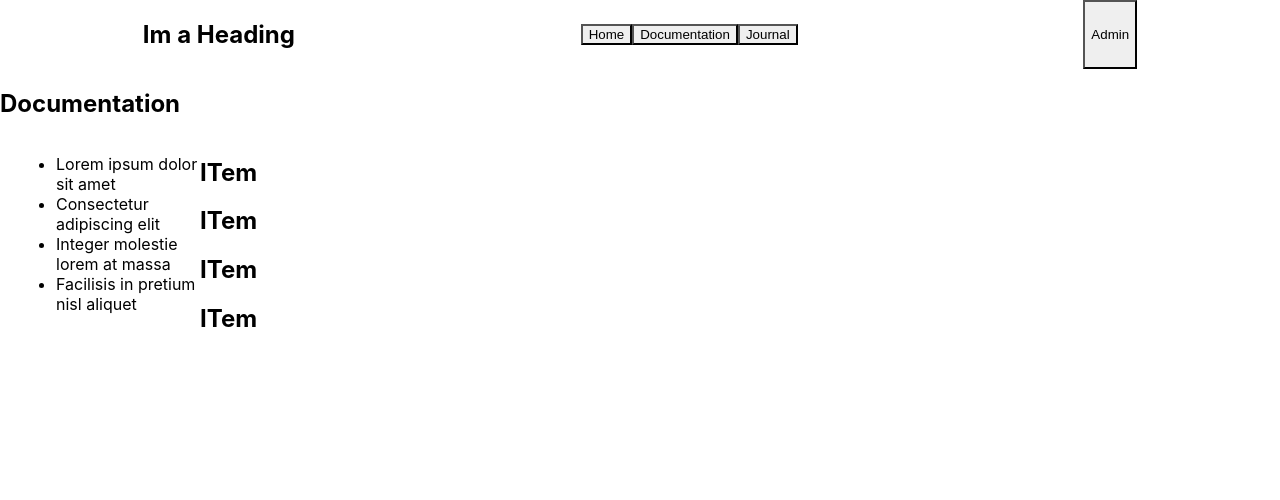
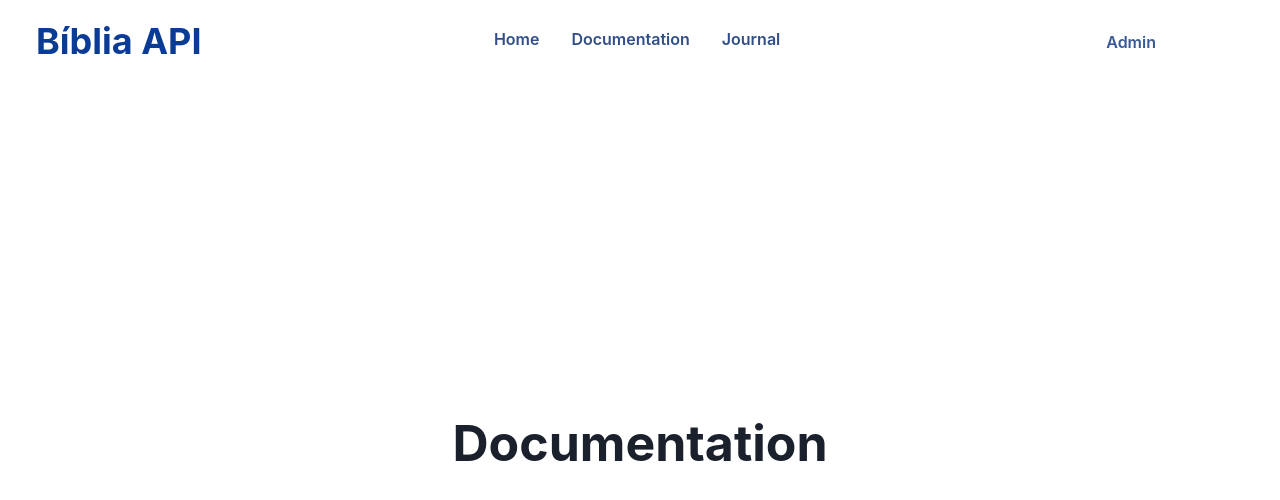
Before and after one commit to leandrowatanabe/webpage-biblia-api, a Next.js app: page /documentation in a window 1280 px wide. Shown: the top 500 px of the page. Built offline with nearby package versions, Linux system fonts and the light colour scheme.

Commit message:
Commit: Colocando uma barra de navegacao e um pouco de estilo inicial as paginas

```diff
--- a/components/navbar/index.js
+++ b/components/navbar/index.js
@@ -1,26 +1,30 @@
 import { useRouter } from "next/router"
-import {  Heading ,Stack, Button, Container} from '@chakra-ui/react'
+import {  Heading ,Stack, Button, Container, Box} from '@chakra-ui/react'
 
 export default function NavBar(){
     const router = useRouter()
     return(
-        <Container justifyContent='space-around' display='flex'>
-            <Heading onClick={()=>router.push('/')}>Im a Heading</Heading>
-            <Stack direction='col' align='center' >
-
-                <Button colorScheme='teal' variant='solid' onClick={()=>router.push('/')}>
+        <>
+        <Container display='flex' maxW='90vw' margin='5' justifyContent='space-between'>
+            <Box as='button'onClick={()=>router.push('/')}>
+                <Heading color='rgb(10,60,150)'>Bíblia API</Heading>
+            </Box>
+            <Container display='flex-wrap' maxWidth='30vw' justifyContent='space-between'>
+                <Button colorScheme='facebook' variant='ghost' onClick={()=>router.push('/')}>
                 Home
                 </Button>
-                <Button colorScheme='teal' variant='outline' onClick={()=>router.push('/documentation')}>
+                <Button colorScheme='facebook' variant='ghost' onClick={()=>router.push('/documentation')}>
                 Documentation
                 </Button>
-                <Button colorScheme='teal' variant='ghost' onClick={()=>router.push('/journal')}>
+                <Button colorScheme='facebook' variant='ghost' onClick={()=>router.push('/journal')}>
                 Journal
                 </Button>
-            </Stack>
-                <Button colorScheme='teal' variant='link' onClick={()=>router.push('/admin')} >
+            </Container>
+                <Button colorScheme='facebook' variant='link' onClick={()=>router.push('/admin')}>
                     Admin
                 </Button>
         </Container>
+
+        </>
     )
 }
--- a/pages/documentation.js
+++ b/pages/documentation.js
@@ -1,38 +1,10 @@
-import {
-    List,
-    ListItem,
-    ListIcon,
-    OrderedList,
-    UnorderedList,
-    Container,
-    Heading,
-  } from '@chakra-ui/react'
+import { Container, Heading } from '@chakra-ui/react'
 
 export default function Documentation(){
 
     return(
-        <>
-        <Heading>Documentation</Heading>
-        <Container display="flex">
-            <Container maxW="200px">
-                    <UnorderedList>
-                    <ListItem>Lorem ipsum dolor sit amet</ListItem>
-                    <ListItem>Consectetur adipiscing elit</ListItem>
-                    <ListItem>Integer molestie lorem at massa</ListItem>
-                    <ListItem>Facilisis in pretium nisl aliquet</ListItem>
-                </UnorderedList>
-            </Container>
-            <Container>
-                <Heading>ITem</Heading>
-                <Heading>ITem</Heading>
-                <Heading>ITem</Heading>
-                <Heading>ITem</Heading>
-            </Container>
-
-
+        <Container display='flex' height='90vh' justifyContent='center' alignItems='center'>
+            <Heading size='lg' fontSize='50px'>Documentation</Heading>
         </Container>
-
-
-        </>
     )
 }
```
Also changed, not shown: pages/_app.js (+4 -3 lines), pages/admin.js (+4 -4 lines), pages/index.js (+8 -9 lines), pages/journal.js (+6 -3 lines).
